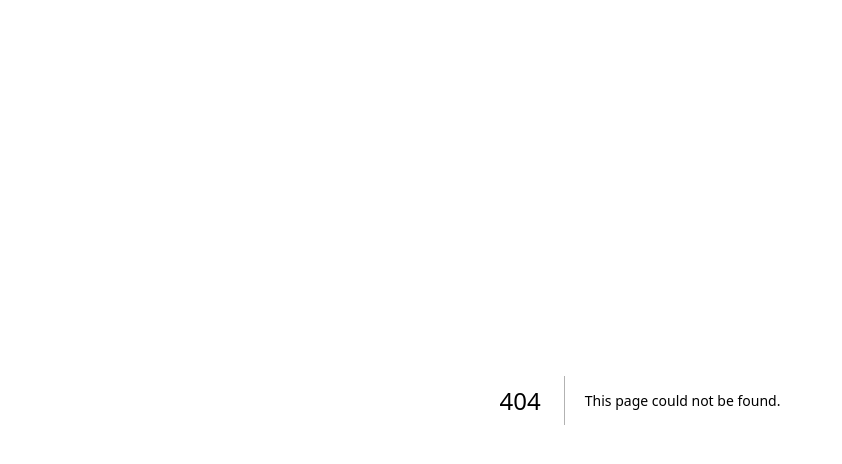
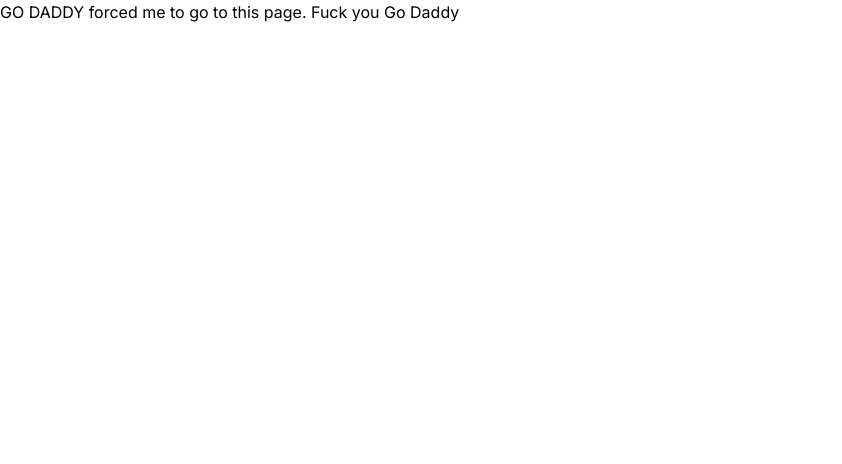
Before and after one commit to Yunzez/numaira, a Next.js app in the folder numaira_landing/: page /lander in a window 1280 px wide. Before the commit this address had no page. Shown: the top 464 px of the page, without its empty margins (0-842 px from the left). Built offline with nearby package versions, Linux system fonts and the light colour scheme.

Commit message:
Create page.tsx

```diff
--- /dev/null
+++ b/numaira_landing/src/app/lander/page.tsx
@@ -0,0 +1,9 @@
+import React from 'react'
+
+const Lander = () => {
+  return (
+    <div>GO DADDY forced me to go to this page. Fuck you Go Daddy </div>
+  )
+}
+
+export default Lander
```
